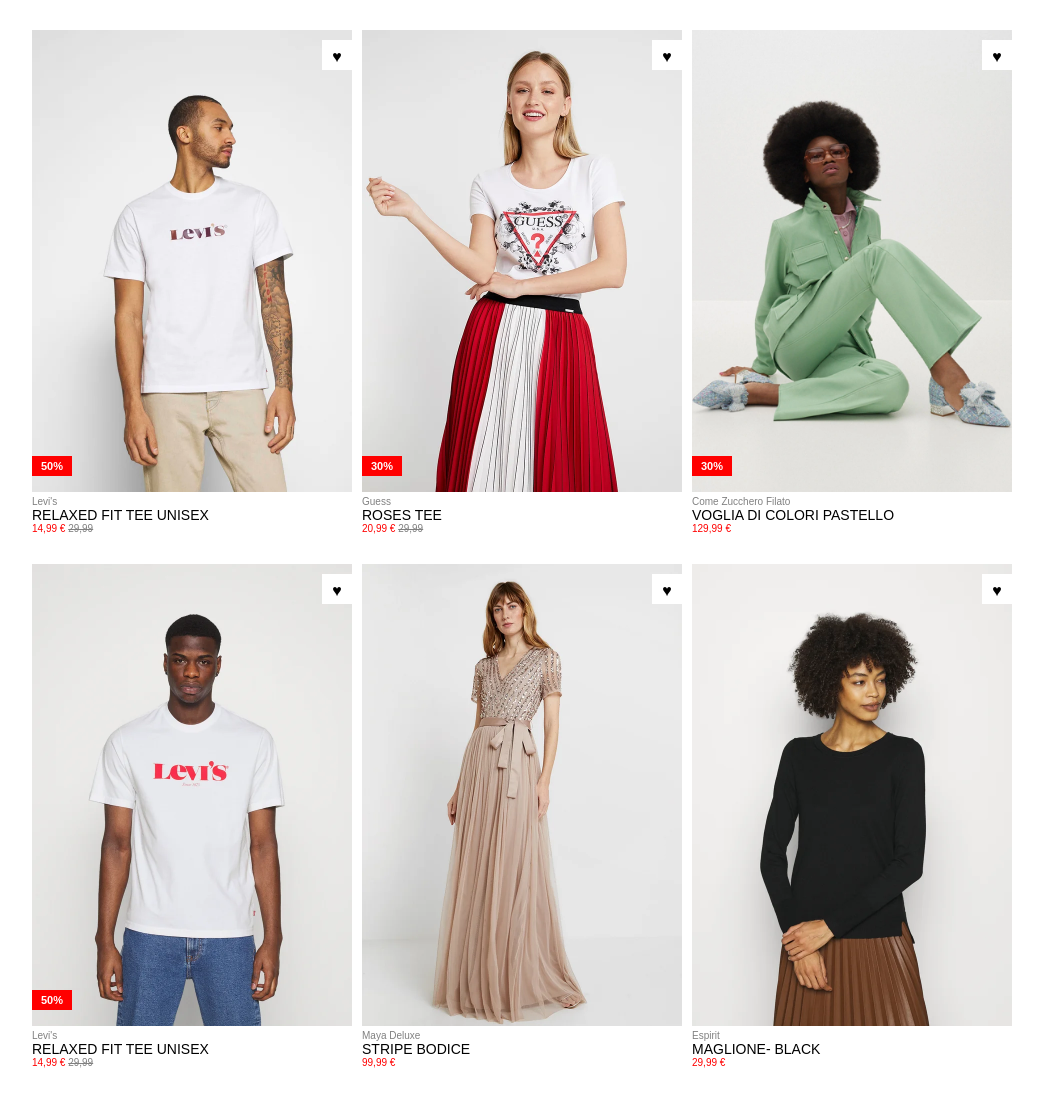
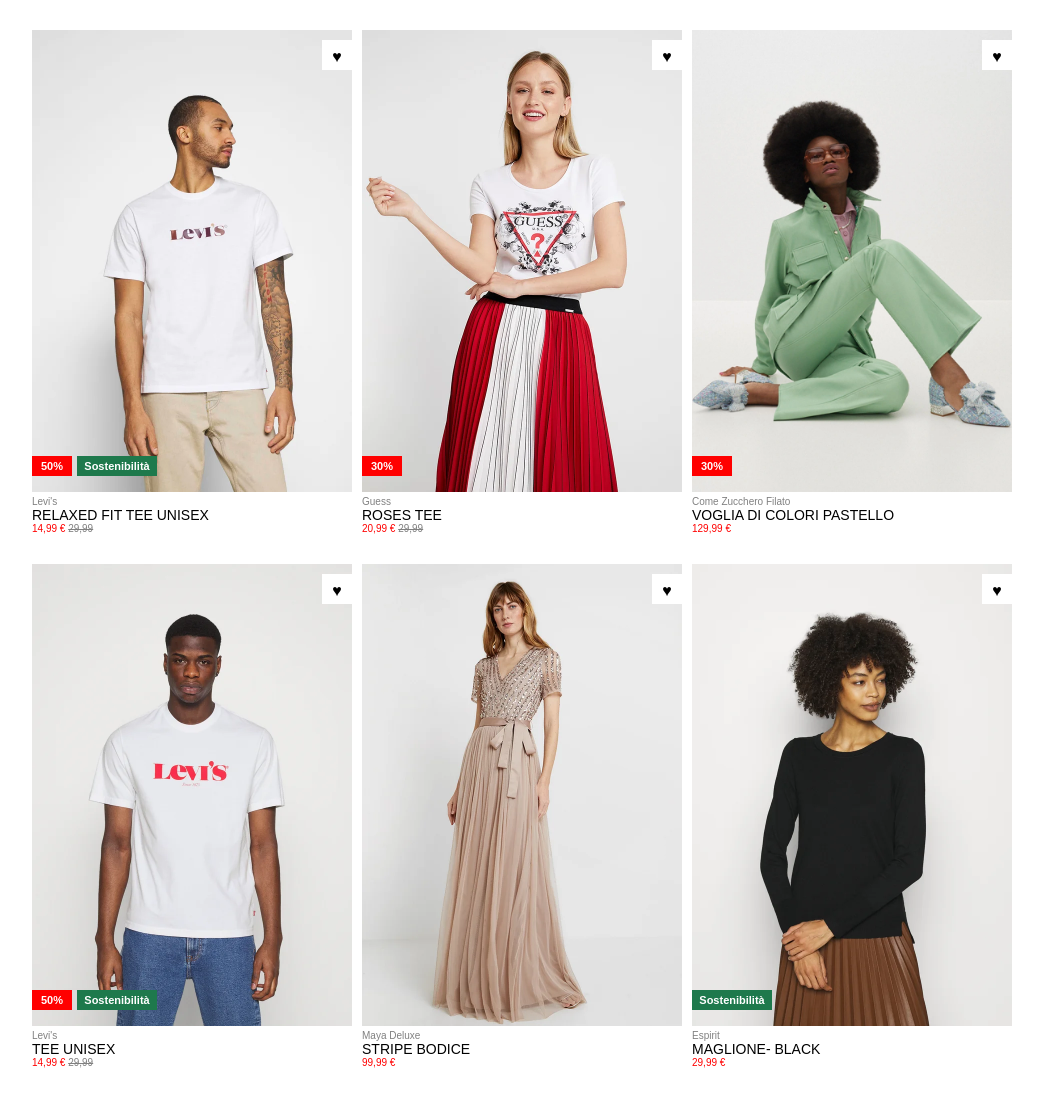
Before and after one commit to carlo-ddm/html-css-boolando, a plain HTML site: page index.html in a window 1280 px wide. Shown: the whole page, without its empty margins (118-1161 px from the left). Drawn offline with Linux system fonts and the light colour scheme.

Commit message:
Completamento Base

```diff
--- a/index.html
+++ b/index.html
@@ -16,13 +16,18 @@
       <div class="img-container left">
         <img src="img/1.webp" alt="">
         <div class="heart label">&hearts;</div>
+
         <div class="label discount"><span><strong>50%</strong></span></div>
+
+        <div class="label sostenibilità"> <span><strong>Sostenibilità</strong></span></div>
       </div>
 
       <div class="img-container">
         <img src="img/2.webp" alt="">
         <div class="heart label">&hearts;</div>
+
         <div class="label discount"><span><strong>30%</strong></span></div>
+
       </div>
 
       <div class="img-container right">
@@ -88,7 +93,7 @@
       <div class="img-container left">
         <img src="img/4.webp" alt="">
         <div class="heart label">&hearts;</div>
-        <div class="label discount"><span><strong>50%</strong></span></div>
+        <div class="label discount"><span><strong>50%</strong></span></div><div class="label sostenibilità"> <span><strong>Sostenibilità</strong></span></div>
       </div>
 
       <div class="img-container">
@@ -99,6 +104,7 @@
       <div class="img-container right">
         <img src="img/6.webp" alt="">
         <div class="heart label">&hearts;</div>
+        <div class="label sostenibilità right"> <span><strong>Sostenibilità</strong></span></div>
       </div>
 
       <div class="box left">
@@ -106,7 +112,7 @@
           Levi's
         </spam>
         <spam class="product">
-          Relaxed Fit Tee Unisex
+          Tee Unisex
         </spam>
         <spam class="price">
           <spam class="new">
--- a/style.css
+++ b/style.css
@@ -92,6 +92,7 @@ img {
   line-height: 33px;
 }
 
+/* Discount */
 .label.discount {
   bottom: 20px;
   left: 0px;
@@ -100,8 +101,22 @@ img {
   height: 20px;
 }
 
-.discount span {
+.discount span, .sostenibilità span {
   color: white;
   font-size: 11px;
   line-height: 10px;
 }
+
+/* Sostenibilità */
+.label.sostenibilità {
+  bottom: 20px;
+  left: 45px;
+  background-color: #1E794C;
+  width: 80px;
+  height: 20px;
+}
+
+.label.sostenibilità.right {
+  left: 0;
+  margin: 0 0;
+}
```
